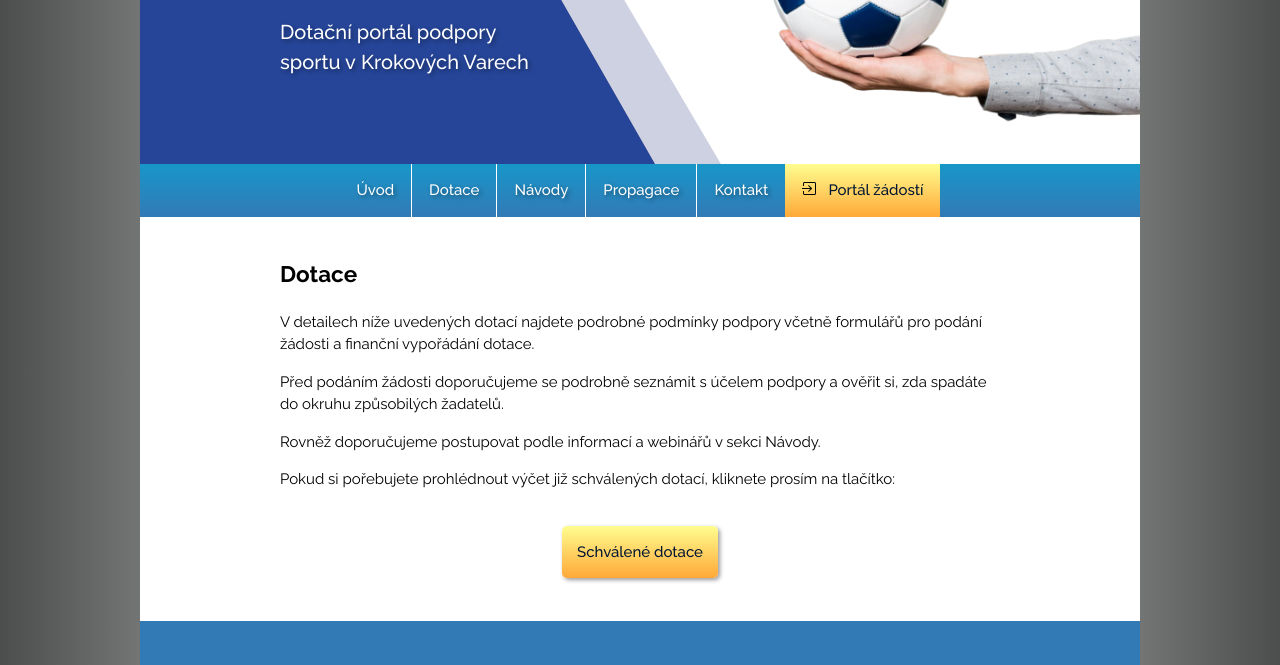
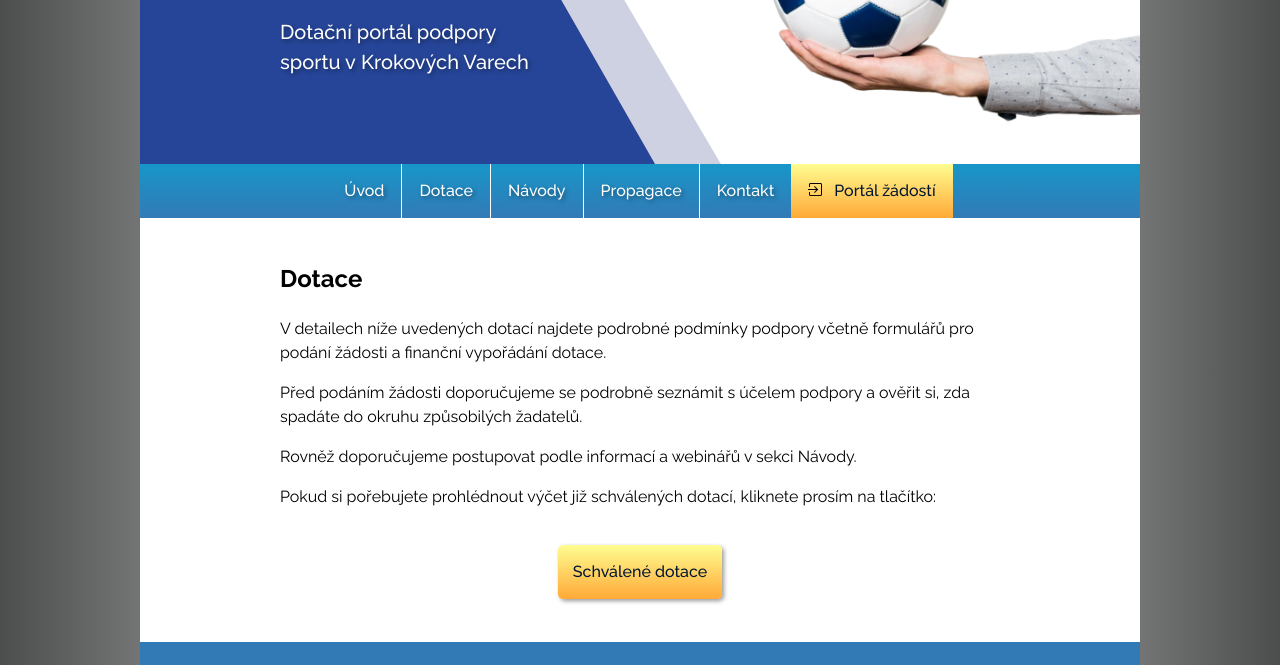
Before and after one commit to k-pokorna/karlovarskysport, an Eleventy site: page dotace.html in a window 1280 px wide. Shown: the part 135-800 px from the top of the page. Built offline with nearby package versions, Linux system fonts and the light colour scheme; Eleventy itself is replaced by a stand-in of ours; files that its build step writes are made by us from their sources.

Commit message:
Provedení drobných úprav v barvách, velikosti písma a marginu

```diff
--- a/_includes/partials/grants-data/individual-data.njk
+++ b/_includes/partials/grants-data/individual-data.njk
@@ -1,4 +1,4 @@
-<h2>Termíny individuálních žádostí</h2>
+<h3>Termíny individuálních žádostí</h3>
 
 <div class="program-data">
 
@@ -16,7 +16,7 @@
 </div>
 
 
-<h2>Termíny při finančním vypořádání dotace</h2>
+<h3>Termíny při finančním vypořádání dotace</h3>
 
 <div class="program-data">
 
--- a/_includes/partials/grants-data/program-data.njk
+++ b/_includes/partials/grants-data/program-data.njk
@@ -1,4 +1,4 @@
-<h2>Termíny žádostí o poskytnutí dotace</h2>
+<h3>Termíny žádostí o poskytnutí dotace</h3>
 
 <div class="program-data">
 
@@ -27,7 +27,7 @@
 </div>
 
 
-<h2>Termíny při finančním vypořádání dotace</h2>
+<h3>Termíny při finančním vypořádání dotace</h3>
 
 <div class="program-data">
 
--- a/scss/_colors.scss
+++ b/scss/_colors.scss
@@ -1,7 +1,6 @@
 $primary-color: #ffffff;        //bílá
 $secondary-color: #9f9f9f;      //šedá
 $brand-color1: #264598;         //tmavě modrá
-$brand-color2: #be1d2c;         //červená
 $grant-color: #ffff73;          //žlutá
 $text-color: #5d5f5f;           //tmavě šedá
 $link-color: #001cff;           //barva odkazu
--- a/scss/_fonts.scss
+++ b/scss/_fonts.scss
@@ -1,6 +1,6 @@
 $font: "Raleway", Arial, sans-serif;
 $font-size-small: 13px;
-$font-size-regular: 15px;
+$font-size-regular: 16px;
 $line-height: 1.5;
 
 .bold {
--- a/scss/_grants-data.scss
+++ b/scss/_grants-data.scss
@@ -21,5 +21,6 @@
 
     &__text h4 {
       margin-top: 5px;
+      margin-bottom: 10px;
     }
 }
--- a/scss/_grants.scss
+++ b/scss/_grants.scss
@@ -20,7 +20,7 @@
 
     &__item {
         padding: 15px 30px;
-        margin-bottom: 25px;
+        margin-bottom: 40px;
         flex-basis: 42%;
 
         background-color: colors.$primary-color;
--- a/scss/_menu-nav-copy.scss
+++ /dev/null
@@ -1,150 +0,0 @@
-@use "colors";
-@use "fonts";
-
-
-.menu {
-    background-image: colors.$menu-color;
-    font-weight: 500;
-    text-shadow: 2px 2px 4px rgba(0, 0, 0, 0.4);
-    color: colors.$primary-color;
-
-    @media screen and (min-width: 669px) {
-        display: flex;
-        justify-content: center;
-    }
-
-    &__checkbox {
-        position: absolute;
-        left: -9999px;
-
-        &:checked ~ .menu__toggler {
-            border-bottom: 1px solid colors.$primary-color;
-        }
-
-        @media screen and (max-width: 668px) {
-            &:checked ~ .menu__list {
-                display: block;
-            }
-        }
-    }
-
-    &__toggler {
-        cursor: pointer;
-        display: block;
-        font-size: 16px;
-        padding: 15px 0 15px 29px;
-        &:hover, &:active, &:focus {
-            background-image: colors.$menu-color-darken;
-            color: colors.$link-hover-color;
-        }
-
-        @media screen and (min-width: 669px) {
-            display: none;
-        }
-
-        @media screen and (min-width: 550px) {
-            padding: 15px 45px;
-        }
-
-        @media screen and (min-width: 600px) {
-            padding: 15px 60px;
-        }
-
-        @media screen and (min-width: 660px) {
-            padding: 15px 80px;
-        }
-    }
-
-    &__list {
-        display: none;
-        margin: 0;
-        padding: 0;
-        list-style: none;
-
-        @media screen and (min-width: 669px) {
-            display: flex;
-        }
-    }
-
-    &__item {
-        border-bottom: 1px solid colors.$primary-color;
-
-        @media screen and (min-width: 668px) {
-            border-bottom: 0;
-            border-right: 1px solid colors.$primary-color;
-        }
-    }
-
-    &__link {
-        display: block;
-        padding: 13px 0 13px 30px;
-        color: colors.$primary-color;
-        transition: .1s;
-
-        &:hover, &:active, &:focus {
-            background-image: colors.$menu-color-darken;
-        }
-
-        @media screen and (min-width: 550px) {
-            padding: 15px 0 15px 45px;
-        }
-
-        @media screen and (min-width: 600px) {
-            padding: 15px 0 15px 60px;
-        }
-
-        @media screen and (min-width: 660px) {
-            padding: 15px 0 15px 80px;
-        }
-
-        @media screen and (min-width: 669px) {
-            padding-left: 17px;
-            padding-right: 17px;
-        }
-    }
-
-    &__no-border {
-        border-right: 0;
-        @media screen and (min-width: 669px) {
-            border-right: 0;
-        }
-    }
-
-
-    &__button {
-        display: block;
-        padding: 13px 0 13px 30px;
-        transition: .1s;
-        text-shadow: 2px 2px 4px rgba(0, 0, 0, 0.0);
-        background-image: colors.$button-color;
-        color: colors.$button-link-color;
-
-        &:hover, &:active, &:focus {
-            background-image: colors.$button-color-darken;
-            color: colors.$link-hover-color;
-        }
-
-        &::before {
-            content: url(/images/arrow-right.png);
-            display: inline-block;
-            margin-right: 10px;
-        }
-
-        @media screen and (min-width: 550px) {
-            padding: 15px 0 15px 45px;
-        }
-
-        @media screen and (min-width: 600px) {
-            padding: 15px 0 15px 60px;
-        }
-
-        @media screen and (min-width: 660px) {
-            padding: 15px 0 15px 80px;
-        }
-
-        @media screen and (min-width: 669px) {
-            padding-left: 17px;
-            padding-right: 17px;
-        }
-    }
-}
--- a/scss/_menu-nav.scss
+++ b/scss/_menu-nav.scss
@@ -4,43 +4,148 @@
 
 .menu {
     background-image: colors.$menu-color;
-    display: flex;
-    justify-content: center;
+    font-weight: 500;
+    text-shadow: 2px 2px 4px rgba(0, 0, 0, 0.4);
+    color: colors.$primary-color;
+
+    @media screen and (min-width: 669px) {
+        display: flex;
+        justify-content: center;
+    }
+
+    &__checkbox {
+        position: absolute;
+        left: -9999px;
+
+        &:checked ~ .menu__toggler {
+            border-bottom: 1px solid colors.$primary-color;
+        }
+
+        @media screen and (max-width: 668px) {
+            &:checked ~ .menu__list {
+                display: block;
+            }
+        }
+    }
+
+    &__toggler {
+        cursor: pointer;
+        display: block;
+        font-size: 16px;
+        padding: 15px 0 15px 29px;
+        &:hover, &:active, &:focus {
+            background-image: colors.$menu-color-darken;
+            color: colors.$link-hover-color;
+        }
+
+        @media screen and (min-width: 669px) {
+            display: none;
+        }
+
+        @media screen and (min-width: 550px) {
+            padding: 15px 45px;
+        }
+
+        @media screen and (min-width: 600px) {
+            padding: 15px 60px;
+        }
+
+        @media screen and (min-width: 660px) {
+            padding: 15px 80px;
+        }
+    }
 
     &__list {
-        display: flex;
-        padding-left: 0;
-        list-style-type: none;
+        display: none;
+        margin: 0;
+        padding: 0;
+        list-style: none;
+
+        @media screen and (min-width: 669px) {
+            display: flex;
+        }
+    }
+
+    &__item {
+        border-bottom: 1px solid colors.$primary-color;
+
+        @media screen and (min-width: 668px) {
+            border-bottom: 0;
+            border-right: 1px solid colors.$primary-color;
+        }
     }
 
     &__link {
-        text-decoration: none;
-        font-weight: 500;
-        text-shadow: 2px 2px 4px rgba(0, 0, 0, 0.4);
-        padding: 15px 15px;
-        border-right: 1px solid colors.$primary-color;
+        display: block;
+        padding: 13px 0 13px 30px;
         color: colors.$primary-color;
         transition: .1s;
+
         &:hover, &:active, &:focus {
             background-image: colors.$menu-color-darken;
+            // color: #4c19d7;
+        }
+
+        @media screen and (min-width: 550px) {
+            padding: 15px 0 15px 45px;
+        }
+
+        @media screen and (min-width: 600px) {
+            padding: 15px 0 15px 60px;
+        }
+
+        @media screen and (min-width: 660px) {
+            padding: 15px 0 15px 80px;
+        }
+
+        @media screen and (min-width: 669px) {
+            padding-left: 17px;
+            padding-right: 17px;
         }
     }
 
-    &__fifth {
-        border-right: none;
+    &__no-border {
+        border-right: 0;
+        @media screen and (min-width: 669px) {
+            border-right: 0;
+        }
     }
 
+
     &__button {
+        display: block;
+        padding: 13px 0 13px 30px;
+        transition: .1s;
+        text-shadow: 2px 2px 4px rgba(0, 0, 0, 0.0);
         background-image: colors.$button-color;
-        text-decoration: none;
         color: colors.$button-link-color;
-        font-weight: 500;
-        padding: 15px 15px;
-        transition: .1s;
 
         &:hover, &:active, &:focus {
             background-image: colors.$button-color-darken;
             color: colors.$link-hover-color;
         }
+
+        &::before {
+            content: url(/images/arrow-right.png);
+            display: inline-block;
+            margin-right: 10px;
+        }
+
+        @media screen and (min-width: 550px) {
+            padding: 15px 0 15px 45px;
+        }
+
+        @media screen and (min-width: 600px) {
+            padding: 15px 0 15px 60px;
+        }
+
+        @media screen and (min-width: 660px) {
+            padding: 15px 0 15px 80px;
+        }
+
+        @media screen and (min-width: 669px) {
+            padding-left: 17px;
+            padding-right: 17px;
+        }
     }
 }
--- a/scss/style.scss
+++ b/scss/style.scss
@@ -3,7 +3,7 @@
 @use "button";
 
 @use "header";
-@use "menu-nav-copy";
+@use "menu-nav";
 @use "index";
 @use "news";
 @use "grants";
@@ -72,7 +72,7 @@ a {
 	color: colors.$link-color;
 	text-decoration: none;
 	&:hover, :active, :focus {
-		color: colors.$link-hover-color;
+		color: colors.$link-dark-background;
 	}
 }
 
```
Also changed, not shown: css/style.css, 1 other file.
